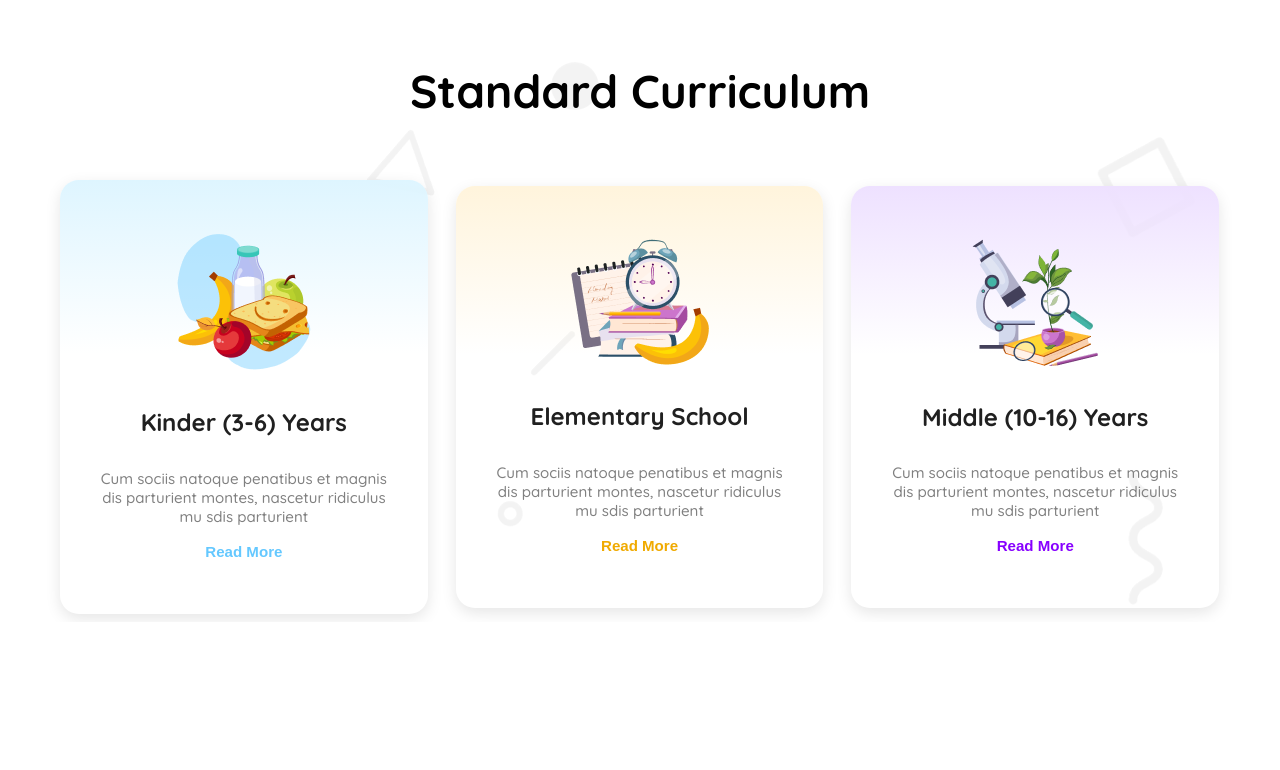
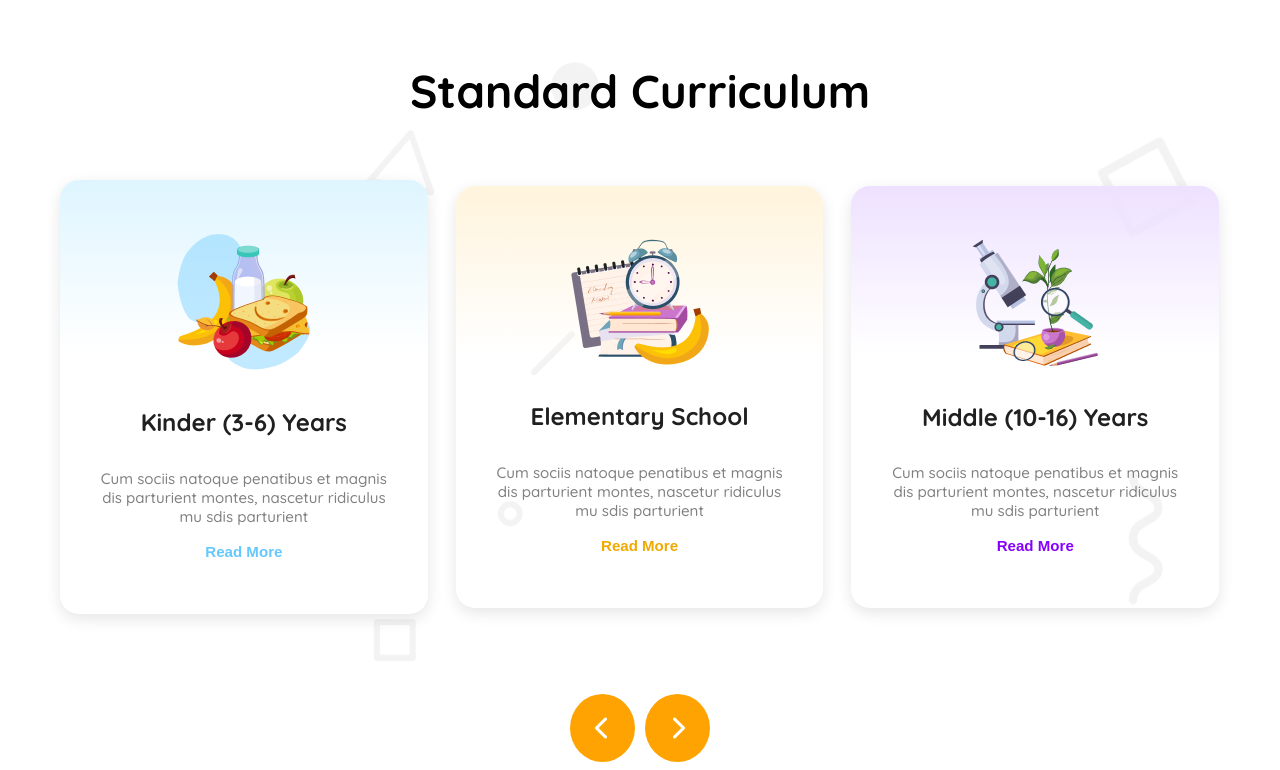
Before and after one commit to SheikhSalman-koli/assignment-2, a plain HTML site: page index.html in a window 1280 px wide. Shown: the part 678-1448 px from the top of the page. Before the commit the page ends 1300 px from the top, so only its background shows below. Drawn offline with Linux system fonts and the light colour scheme; files whose address does not match are found by name.

Commit message:
added font-awesome

```diff
--- a/index.html
+++ b/index.html
@@ -7,6 +7,7 @@
     <link rel="preconnect" href="https://fonts.googleapis.com">
 <link rel="preconnect" href="https://fonts.gstatic.com" crossorigin>
 <link href="https://fonts.googleapis.com/css2?family=Quicksand:wght@300..700&display=swap" rel="stylesheet">
+<link rel="stylesheet" href="https://cdnjs.cloudflare.com/ajax/libs/font-awesome/6.7.2/css/all.min.css" integrity="sha512-Evv84Mr4kqVGRNSgIGL/F/aIDqQb7xQ2vcrdIwxfjThSH8CSR7PBEakCr51Ck+w+/U6swU2Im1vVX0SVk9ABhg==" crossorigin="anonymous" referrerpolicy="no-referrer" />
     <link rel="stylesheet" href="styles/style.css">
 </head>
 <body class="quicksand-font">
@@ -83,7 +84,8 @@
         </div>
      </section>
      <section class="sec-2">
-
+        <div class="first"><i class="fa-solid fa-chevron-left"></i></div>
+        <div class="second"><i class="fa-solid fa-chevron-right"></i></div>
      </section>
      <section class="sec-3">
 
--- a/styles/style.css
+++ b/styles/style.css
@@ -159,3 +159,24 @@ main{
     background: linear-gradient(rgba(238, 225, 255, 1)0%,rgba(255, 255, 255, 0)40%);
     /* border: 0.25px solid #8700FF; */
 }
+
+/* sec-2 */
+.sec-2{
+    margin-top: 80px;
+    display: flex;
+    justify-content: center;
+    column-gap: 10px;
+}
+.first,.second{
+   /* width: 60px;
+    height: 60px;
+    background-color: #FEA301;
+    border-radius: 50%;*/
+}
+.fa-solid{
+    color:#FFFFFF;
+    background-color: #FEA301;
+    padding:22px 25px;
+    border-radius: 50%;
+    font-size: 24px;
+}
```
